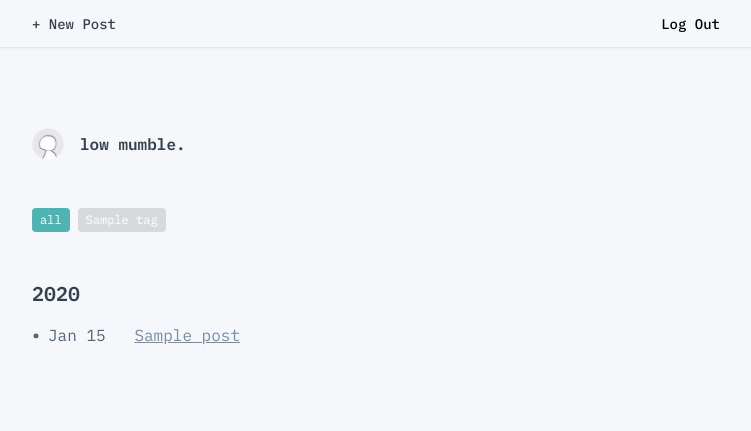
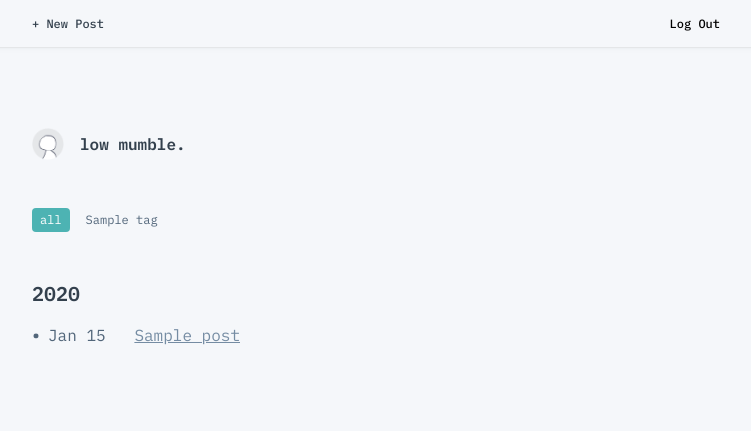
Before and after one commit to nmsalvatore/lowmumble, a Django app: page / in a window 1280 px wide. Shown: the top 431 px of the page, without its empty margins (264-1015 px from the left). Run offline with Django 5.2, Linux system fonts and the light colour scheme; a user stored in the database is signed in; tables that the repository leaves empty hold one stand-in row (values such as "Sample post"); style sheets or scripts are compiled from the project's sources; parts of the project's set-up code (start-up, migrations or seed data) failed here and were passed over; some libraries are stand-ins or nearby versions.

Commit message:
style: remove backgrounds from tags

```diff
--- a/blog/static/blog/css/blog.css
+++ b/blog/static/blog/css/blog.css
@@ -1,6 +1,6 @@
 nav.admin-bar {
     color: var(--color-darkest);
-    font-size: 14px;
+    font-size: 12px;
     font-weight: 500;
     height: var(--size-4);
     line-height: var(--size-4);
@@ -42,7 +42,7 @@ a {
 
 a#back_btn {
     color: var(--color-darkest);
-    font-size: 14px;
+    font-size: 12px;
     text-decoration: none;
 }
 
@@ -147,7 +147,7 @@ details:has(.drafts) summary::before {
 details:has(.drafts) summary {
     color: var(--color-darkest);
     cursor: pointer;
-    font-size: 14px;
+    font-size: 12px;
 }
 
 details:has(.drafts) .drafts {
@@ -383,9 +383,8 @@ a.tag {
 }
 
 .tag {
-    background: rgba(0, 0, 0, 0.12);
     border-radius: var(--size-0);
-    color: white;
+    color: var(--color-dark);
     cursor: default;
     font-size: 12px;
     height: 24px;
```
